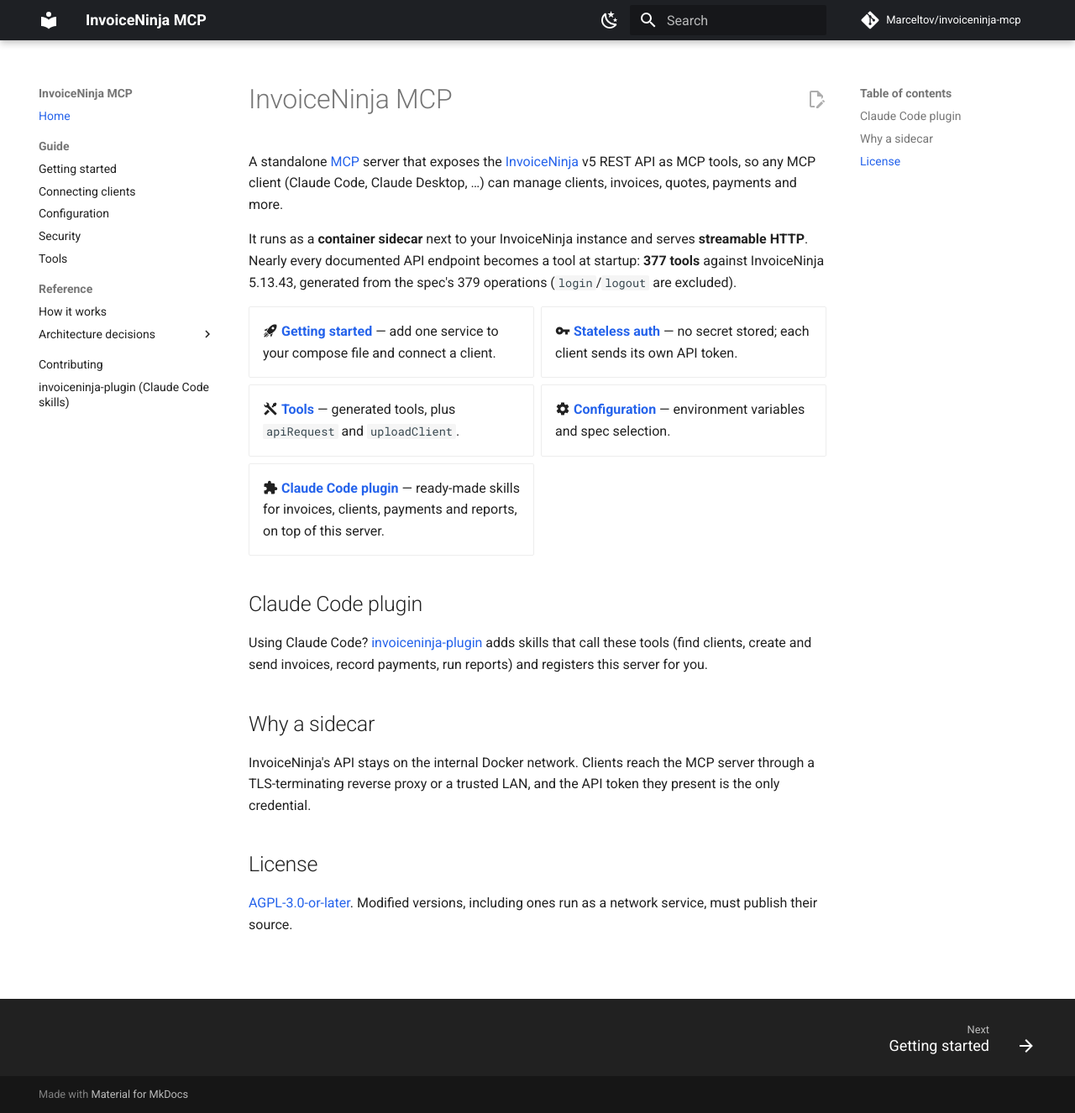
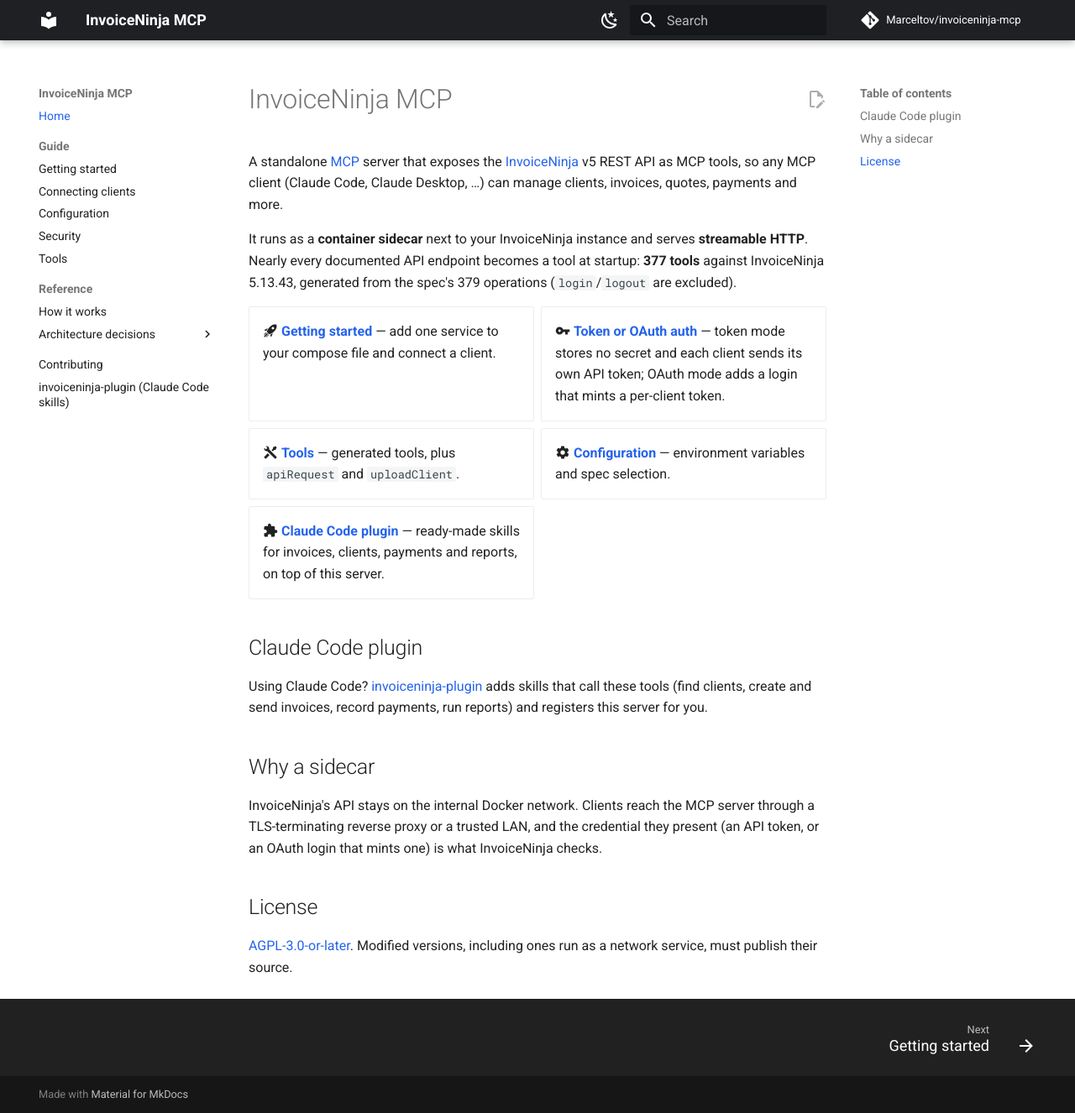
Before and after one commit to Marceltov/invoiceninja-mcp, an MkDocs documentation site: the page built from docs/index.md, in a window 1280 px wide and 1326 px high. Shown: the whole window at 84% size. Built offline with MkDocs 1.6.1 and Material for MkDocs 9.7.7, drawn with Linux system fonts in a browser that asks for light colours; comment, search, counter and statistics services are not loaded.

Commit message:
INVOICENINJA-MCP: Fix OAuth docs review findings (index, middleware modes, revoke wording)
Co-Authored-By: Claude Sonnet 5.5 <noreply@anthropic.com>
Claude-Session: https://claude.ai/code/session_016aCymGCUZcN7UHyZhVbUY2

```diff
--- a/docs/index.md
+++ b/docs/index.md
@@ -7,7 +7,7 @@ It runs as a **container sidecar** next to your InvoiceNinja instance and serves
 <div class="grid cards" markdown>
 
 - :material-rocket-launch: **[Getting started](getting-started.md)** — add one service to your compose file and connect a client.
-- :material-key: **[Stateless auth](security.md)** — no secret stored; each client sends its own API token.
+- :material-key: **[Token or OAuth auth](security.md)** — token mode stores no secret and each client sends its own API token; OAuth mode adds a login that mints a per-client token.
 - :material-tools: **[Tools](tools.md)** — generated tools, plus `apiRequest` and `uploadClient`.
 - :material-cog: **[Configuration](configuration.md)** — environment variables and spec selection.
 - :material-puzzle: **[Claude Code plugin](https://invoiceninja-plugin.marceltov.de/)** — ready-made skills for invoices, clients, payments and reports, on top of this server.
@@ -20,7 +20,7 @@ Using Claude Code? [invoiceninja-plugin](https://invoiceninja-plugin.marceltov.d
 
 ## Why a sidecar
 
-InvoiceNinja's API stays on the internal Docker network. Clients reach the MCP server through a TLS-terminating reverse proxy or a trusted LAN, and the API token they present is the only credential.
+InvoiceNinja's API stays on the internal Docker network. Clients reach the MCP server through a TLS-terminating reverse proxy or a trusted LAN, and the credential they present (an API token, or an OAuth login that mints one) is what InvoiceNinja checks.
 
 ## License
 
```
Also changed, not shown: CLAUDE.md (+2 -2 lines), docs/connecting.md (+1 -1 lines), docs/how-it-works.md (+1 -1 lines).
